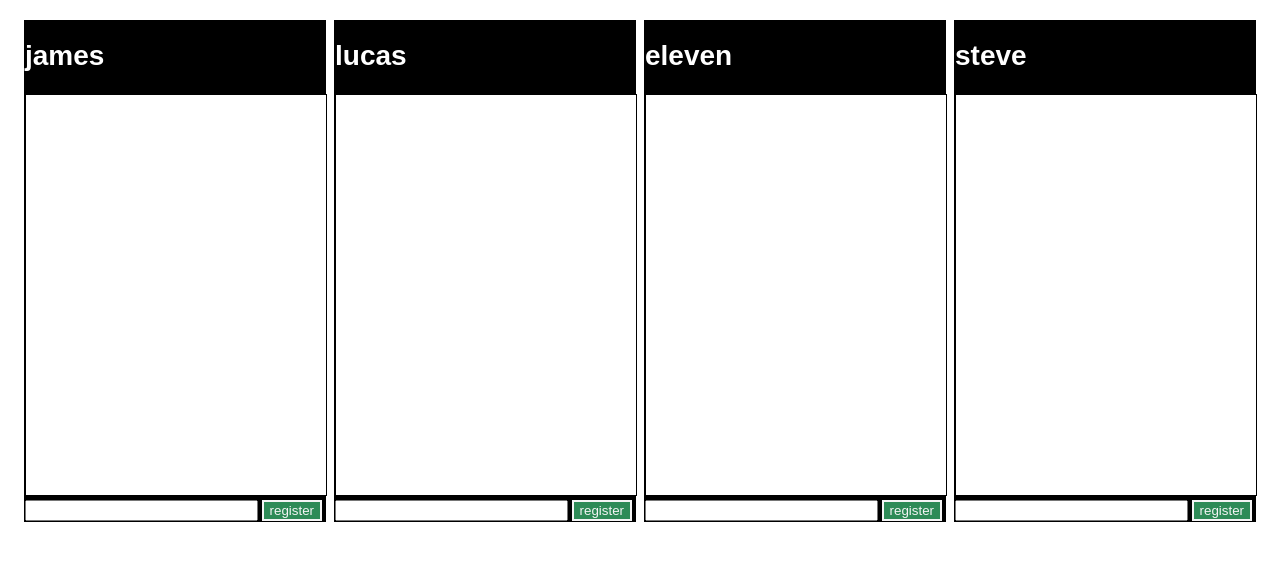
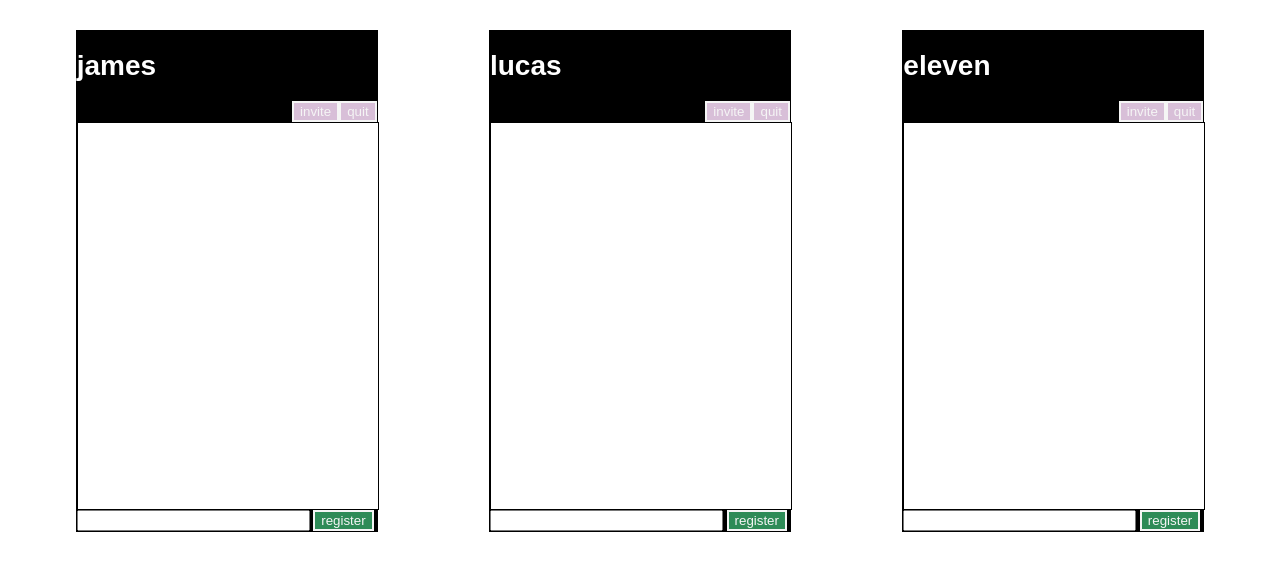
Before and after one commit to kyusch0330/react_vChat, a React (Create React App) app: page / in a window 1280 px wide. Shown: the top 570 px of the page. Built offline with nearby package versions, Linux system fonts and the light colour scheme.

Commit message:
add user invite & quit function

```diff
--- a/src/Chat.css
+++ b/src/Chat.css
@@ -1,6 +1,6 @@
 .chatManager {
   display:flex;
-  flex-flow: row nowrap;
+  flex-flow: row wrap;
   justify-content: space-around;
 }
 
@@ -9,11 +9,49 @@
   height: 500px;
   border: 1px solid black;
 
+  margin: 10px;
+
   background-color: black;
   display: flex;
   flex-flow: column;
   justify-content: space-between;
 }
+
+.chatMenu {
+  display: flex;
+  flex-flow: row;
+  justify-content: flex-end;
+
+  width:100%;
+  font-size: 1rem;
+}
+
+.chatMenu button {
+  border: 2px solid whitesmoke;
+  background-color: thistle;
+  color: whitesmoke;
+}
+
+.inviteModalContainer {
+  position:relative;
+  bottom:300px;
+  background-color: black;
+
+  display:flex;
+  flex-flow: column;
+  justify-content: center;
+  align-items: center;
+}
+.inviteModal {
+  position:absolute;
+
+
+  border: 1px solid black;
+  background-color: azure;
+
+  color:black;
+}
+
 
 .chatDisplay {
   flex-basis : 80%;
@@ -46,7 +84,6 @@
 
 .notMyChatBox {
   padding: 5px;
-
   display:flex;
 }
 .notMyChat {
@@ -59,6 +96,19 @@
   margin-left:5px;
   border-radius: 6px;
 }
+
+.adminChatBox {
+  width: 90%;
+  align-self: center;
+}
+.adminChat {
+  background-color: rgba(10,10,10,0.3);
+  color:whitesmoke;
+  border-radius: 2px;
+  padding: 5px;
+  margin: 5px;
+  text-align: center;
+ }
 
 .anotherName {
   color:black;
--- a/src/ChatDisplay.tsx
+++ b/src/ChatDisplay.tsx
@@ -10,6 +10,7 @@ type ChatLog = {
 type Props = {
   id: string;
   chatLogs:ChatLog[];
+  displayRef: React.RefObject<HTMLInputElement>;
 }
 
 const ChatDisplay = (props:Props) => {
@@ -17,14 +18,15 @@ const ChatDisplay = (props:Props) => {
   let prevUserId:string = "";
 
   const showLogs = chatLogs.map((chatLog:ChatLog, index) => {
-    const isMyChat:boolean = (props.id === chatLog.user.id) ? true : false;
-    const chatBoxClassName:string = isMyChat? "myChatBox" : "notMyChatBox";
-    const chatClassName:string =  isMyChat ? "myChat" : "notMyChat";
+    const isMyChat:boolean = (chatLog.user.id === props.id) ? true : false;
+    const isAdmin:boolean = (chatLog.user.id === 'ADMIN');
+    const chatBoxClassName:string = isMyChat? "myChatBox" : isAdmin ? "adminChatBox" : "notMyChatBox";
+    const chatClassName:string =  isMyChat ? "myChat" : isAdmin ? "adminChat" : "notMyChat";
     const isAnotherSpeaker:boolean = (prevUserId !== chatLog.user.id) ? true : false;
     prevUserId = chatLog.user.id;
     return (
       <div className={chatBoxClassName} key={index}>{/*임시로 인덱스로 키 설정 */}
-        {!isMyChat && (
+        {!isMyChat && !isAdmin && (
           isAnotherSpeaker ?
           <div className="anotherName">{chatLog.user.name}</div>
           : <div className="transAnotherName">{chatLog.user.name}</div>
@@ -35,9 +37,9 @@ const ChatDisplay = (props:Props) => {
   });
 
   return (
-    <React.Fragment>
+    <div className="chatDisplay" ref={props.displayRef}>
       {showLogs}
-    </React.Fragment>
+    </div>
   );
 }
 
--- a/src/ChatManager.tsx
+++ b/src/ChatManager.tsx
@@ -17,27 +17,70 @@ type ChatLog = {
 }
 
 export default function ChatManager(props:Props) {
+
+  const [users, setUsers] = useState<User[]>(props.users);
   const [chatLogs, setChatLogs] = useState<ChatLog[]>([]);
 
   const handleChatRegister = (user:User,chat:string) => {
     //객체 불변성을 위해 push 대신 concat을 사용한다.
     const newLogs = chatLogs.concat([{user: user, chat: chat}]);
-
-    // let newLogs = chatLogs;
-    // newLogs.push({
-    //   user: user,
-    //   chat: chat,
-    // }); //-> 작동안됨
     setChatLogs(newLogs);
   }
 
-  const chatWindows = props.users.map((user:User) => {
+  const handleAddUser = (userInfo:string) => {
+    console.log(userInfo);
+    const [id,name] = userInfo.split('&');
+    const newUser = {
+      id:id,
+      name:name
+    }
+    console.log(newUser);
+    console.log(id+" is adding... "+newUser.id+" / "+newUser.name);
+
+    const isNewUser = !(users.some((user) => user.id === id));
+    const newUsers = isNewUser? users.concat(newUser) : users;
+
+    setUsers(newUsers);
+
+    if(isNewUser) {
+      //입장 메시지
+      const message:ChatLog = {
+        user:{
+          id:"ADMIN",
+          name:"ADMIN"
+        },
+        chat:`${name} has entered the chat`
+      }
+      setChatLogs(chatLogs.concat(message));
+    }
+  }
+
+  const handleQuitUser = (quitUserInfo:string) => {
+    const [id,name] = quitUserInfo.split('&');
+    const remainUsers = users.filter((user) => user.id !== id);
+    setUsers(remainUsers);
+    //퇴장 메시지
+    const message:ChatLog = {
+      user:{
+        id:"ADMIN",
+        name:"ADMIN"
+      },
+      chat:`${name} has left the chat`
+    }
+    setChatLogs(chatLogs.concat(message));
+
+  }
+
+
+  const chatWindows = users.map((user:User) => {
     return (
-      <div className="chatWindow" key={user.id}>
+      <div className="chatWindow" key={user.id} id={`${user.id}Window`}>
         <ChatWindow
          user={user}
+         chatLogs={chatLogs}
          onRegister={handleChatRegister}
-         chatLogs={chatLogs}
+         onAddUser={handleAddUser}
+         onQuitUser={handleQuitUser}
          />
       </div>
     );
--- /dev/null
+++ b/src/ChatMenu.tsx
@@ -0,0 +1,37 @@
+import { useState } from 'react';
+import InviteModal from './InviteModal';
+
+type User = {
+  id:string;
+  name:string;
+}
+type Props = {
+  user:User;
+  onAddUser:CallableFunction;
+  onQuitUser:CallableFunction;
+}
+
+const ChatMenu = (props:Props) => {
+
+  const [inviteModalOn,setInviteModalOn] = useState(false);
+
+  return (
+    <div className="chatMenu">
+      <button onClick={()=>{
+        setInviteModalOn(!inviteModalOn);
+        console.log(inviteModalOn);
+      }}>
+        invite
+      </button>
+      {inviteModalOn && <InviteModal id={props.user.id} onAddUser={props.onAddUser}/>}
+
+      <button onClick={()=>{
+        props.onQuitUser(`${props.user.id}&${props.user.name}`);
+      }}>
+        quit
+      </button>
+    </div>
+  );
+}
+
+export default ChatMenu;
--- a/src/ChatWindow.tsx
+++ b/src/ChatWindow.tsx
@@ -1,4 +1,5 @@
 import React, {useEffect, useRef} from 'react';
+import ChatMenu from './ChatMenu';
 import ChatDisplay from './ChatDisplay';
 import ChatBar from './ChatBar';
 
@@ -14,14 +15,16 @@ type Props = {
   user: User;
   chatLogs:ChatLog[];
   onRegister:CallableFunction;
+  onAddUser:CallableFunction;
+  onQuitUser:CallableFunction;
 }
 
 const ChatWindow = (props:Props) => {
-  const displayRef = useRef<HTMLInputElement>(null);
+  const display = useRef<HTMLInputElement>(null);
 
   useEffect(() => {
-    if(displayRef.current){
-      displayRef.current.scrollTop = displayRef.current.scrollHeight;
+    if(display.current){
+      display.current.scrollTop = display.current.scrollHeight;
     }
   });
 
@@ -29,14 +32,18 @@ const ChatWindow = (props:Props) => {
     props.onRegister(props.user, chat);
   }
 
-
-  const chatLogs:ChatLog[] = props.chatLogs;
+  // const chatLogs:ChatLog[] = props.chatLogs;
   return (
     <React.Fragment>
       <h1 style={{color:"white"}}>{props.user.name}</h1>
-      <div className="chatDisplay" ref={displayRef}>
-        <ChatDisplay id={props.user.id} chatLogs={chatLogs}/>
-      </div>
+      <ChatMenu
+       user={props.user}
+       onAddUser={props.onAddUser}
+       onQuitUser={props.onQuitUser}/>
+      <ChatDisplay
+       id={props.user.id}
+       chatLogs={props.chatLogs}
+       displayRef={display}/>
       <ChatBar onRegister={handleChatRegister}/>
     </React.Fragment>
   )
--- /dev/null
+++ b/src/InviteModal.tsx
@@ -0,0 +1,61 @@
+import React, {useEffect} from 'react';
+import ReactDOM from 'react-dom';
+//서버에서 가져온다고 가정
+import userList from './userData'
+
+
+type Props = {
+  id: string;
+  onAddUser:CallableFunction;
+}
+
+const InviteModal = (props:Props) => {
+
+  console.log(props.id+"Window");
+  const modal = document.createElement('div');
+
+  useEffect(()=>{
+    const window = document.getElementById(`${props.id}Window`);
+    if(window !== null)
+      window.appendChild(modal);
+    else console.log("null");
+
+    return function removeModal() {
+      if(window !== null)
+        window.removeChild(modal);
+    };
+  });
+
+  const handleAddUser = (e:any) => { //임시 타입
+    console.log(e.target.value);
+    props.onAddUser(e.target.value)
+  }
+  console.log(userList[3]);
+  const friendList = [
+    userList[3],userList[4],userList[5],userList[6]
+  ].map((friend) => {
+    return (
+      <li key={friend.id}>
+        <button value={`${friend.id}&${friend.name}`} onClick={(e) => handleAddUser(e)}>
+          {friend.name}
+        </button>
+      </li>
+    )
+  });
+
+
+  return ReactDOM.createPortal(
+    <div className="inviteModalContainer">
+      <div className="inviteModal">
+      ##$modal$##
+      <ul className="friendsList">
+        {friendList}
+      </ul>
+      </div>
+    </div>,
+    modal
+    );
+
+}
+
+export default InviteModal;
--- a/src/index.tsx
+++ b/src/index.tsx
@@ -3,13 +3,15 @@ import ReactDOM from 'react-dom';
 import './index.css';
 import ChatManager from './ChatManager';
 
-const users =
-[
-  {id: "id_james", name: "james"},
-  {id: "id_lucas", name: "lucas"},
-  {id: "id_eleven", name: "eleven"},
-  {id: "id_steve", name: "steve"},
-];
+import userList from './userData';
+
+const users = [userList[0],userList[1],userList[2]];
+// [
+//   {id: "id_james", name: "james"},
+//   {id: "id_lucas", name: "lucas"},
+//   {id: "id_eleven", name: "eleven"},
+//   {id: "id_steve", name: "steve"},
+// ];
 
 ReactDOM.render(
   <React.StrictMode>
--- /dev/null
+++ b/src/userData.tsx
@@ -0,0 +1,52 @@
+const userList = [
+  {
+    id:"0001",
+    name:"james"
+  },
+  {
+    id:"0002",
+    name:"lucas"
+  },
+  {
+    id:"0011",
+    name:"eleven"
+  },
+  {
+    id:"0045",
+    name:"steve"
+  },
+  {
+    id:"0099",
+    name:"frank"
+  },
+  {
+    id:"0071",
+    name:"lime"
+  },
+  {
+    id:"9009",
+    name:"hook"
+  },
+  {
+    id:"8282",
+    name:"hurry"
+  },
+  {
+    id:"0203",
+    name:"tom"
+  },
+  {
+    id:"0100",
+    name:"hundred"
+  },
+  {
+    id:"5959",
+    name:"baby"
+  },
+  {
+    id:"9999",
+    name:"last"
+  },
+];
+
+export default userList;
```
